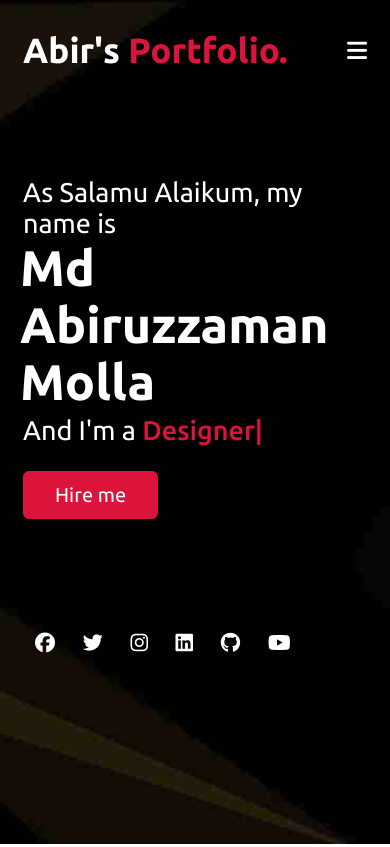
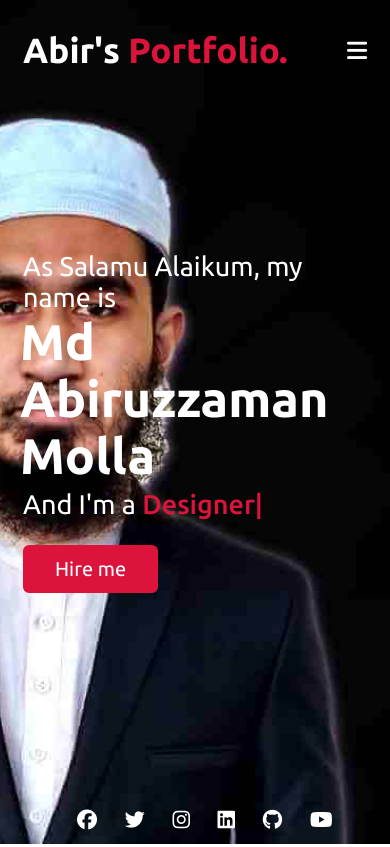
Before and after one commit to asliabir/asliabir.github.io, a plain HTML site: page index.html in a window 390 px wide. Shown: the top 847 px of the page. Drawn offline with Linux system fonts and the light colour scheme.

Commit message:
fixing social icon and background position

```diff
--- a/css/style.css
+++ b/css/style.css
@@ -196,13 +196,14 @@ section .title::after {
 /* home section styling */
 .home {
     display: flex;
-    background: url("../images/banner.jpg") no-repeat center;
+    background: url("../images/banner.jpg") no-repeat right;
     height: 100vh;
     color: #fff;
     min-height: 500px;
     background-size: cover;
     background-attachment: fixed;
     font-family: 'Ubuntu', sans-serif;
+    position: relative;
 }
 
 .home .max-width {
@@ -211,6 +212,7 @@ section .title::after {
 
 .home .home-content .text-1 {
     font-size: 27px;
+    /* padding-top: 50px; */
 }
 
 .home .home-content .text-2 {
@@ -249,7 +251,9 @@ section .title::after {
 }
 
 .social-icons {
-    padding: 200px 0 0 0 !important;
+    position: absolute;
+    bottom: 0;
+    left: 0;
 }
 
 .social-icons ul li {
@@ -727,9 +731,24 @@ footer span a:hover {
 
 
 /* responsive media query start */
+
+@media (max-width: 2100px) {
+
+    .social-icons {
+        position: absolute;
+        bottom: 0;
+        left: 65px !important;
+    }
+}
+
 @media (max-width: 1300px) {
     .home .max-width {
         margin-left: 0px;
+    }
+    .social-icons {
+        position: absolute;
+        bottom: 0;
+        left: 65px !important;
     }
 }
 
@@ -738,11 +757,21 @@ footer span a:hover {
         height: 350px;
         width: 350px;
     }
+    .social-icons {
+        position: absolute;
+        bottom: 0;
+        left: 65px !important;
+    }
 }
 
 @media (max-width: 991px) {
     .max-width {
         padding: 0 50px;
+    }
+    .social-icons {
+        position: absolute;
+        bottom: 0;
+        left: 65px !important;
     }
 }
 
```
